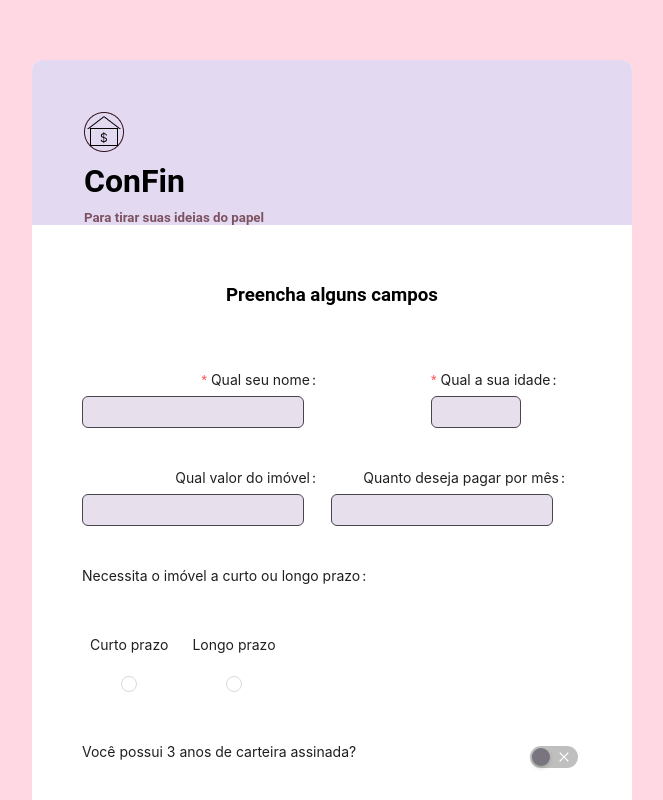
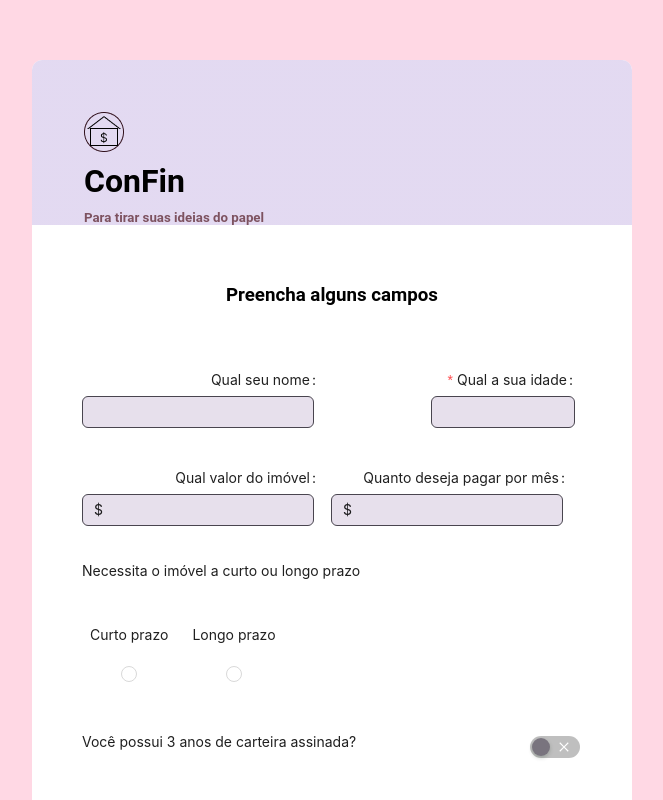
Before and after one commit to IsabelaSucharski/confin.github.io, a React (Create React App) app in the folder sistema-consorcio-financiamento/: page /formulario in a window 1280 px wide. Shown: the top 800 px of the page, without its empty margins (308-971 px from the left). Built offline with nearby package versions, Linux system fonts and the light colour scheme.

Commit message:
fixes in input number

```diff
--- a/sistema-consorcio-financiamento/src/pages/Formulario/index.tsx
+++ b/sistema-consorcio-financiamento/src/pages/Formulario/index.tsx
@@ -17,7 +17,7 @@ export const Formulario: React.FC = () => {
       <h3>Preencha alguns campos</h3>
       <Form
         name="basic"
-        wrapperCol={{ span: 22 }}
+        wrapperCol={{ span: 23 }}
         onFinish={onFinish}
         style={{
           width: "500px",
@@ -29,12 +29,7 @@ export const Formulario: React.FC = () => {
         autoComplete="off"
       >
         <Input.Group compact>
-          <Form.Item
-            name="nome"
-            label="Qual seu nome"
-            rules={[{ required: true, message: "Por favor insira seu nome" }]}
-            style={{ width: "70%" }}
-          >
+          <Form.Item name="nome" label="Qual seu nome" style={{ width: "70%" }}>
             <Input />
           </Form.Item>
           <Form.Item
@@ -53,14 +48,24 @@ export const Formulario: React.FC = () => {
             label="Qual valor do imóvel"
             style={{ width: "50%" }}
           >
-            <Input />
+            <InputNumber
+              formatter={(value) =>
+                `$ ${value}`.replace(/\B(?=(\d{3})+(?!\d))/g, ",")
+              }
+              parser={(value) => value!.replace(/\$\s?|(,*)/g, "")}
+            />
           </Form.Item>
           <Form.Item
             name="valorMensal"
             label="Quanto deseja pagar por mês"
             style={{ width: "50%" }}
           >
-            <Input />
+            <InputNumber
+              formatter={(value) =>
+                `$ ${value}`.replace(/\B(?=(\d{3})+(?!\d))/g, ",")
+              }
+              parser={(value) => value!.replace(/\$\s?|(,*)/g, "")}
+            />
           </Form.Item>
         </Input.Group>
         <Input.Group
@@ -69,13 +74,15 @@ export const Formulario: React.FC = () => {
             alignItems: "center",
             justifyContent: "space-between",
             marginBottom: "15px",
+            width: "100%",
           }}
         >
-          <Form.Item
-            name="prazo"
-            label="Necessita o imóvel a curto ou longo prazo"
-          >
-            <Radio.Group>
+          <Form.Item name="prazo" style={{ width: "100%" }}>
+            <span style={{ width: "50%" }}>
+              Necessita o imóvel a curto ou longo prazo
+            </span>
+
+            <Radio.Group style={{ width: "50%" }}>
               <Radio value={1}>Curto prazo</Radio>
               <Radio value={2}>Longo prazo</Radio>
             </Radio.Group>
--- a/sistema-consorcio-financiamento/src/pages/Formulario/styles.css
+++ b/sistema-consorcio-financiamento/src/pages/Formulario/styles.css
@@ -14,6 +14,7 @@
 .ant-input-number {
   background-color: #E7E0EC;
   border-color: #49454F;
+  width: 100%;
 }
 
 .ant-input {
@@ -25,8 +26,6 @@
 .ant-row {
   display: block;
 }
-
-
 
 .ant-radio-wrapper {
   display: flex;
@@ -71,7 +70,7 @@
 }
 
 :where(.css-dev-only-do-not-override-1n7nwfa).ant-switch:hover:not(.ant-switch-disabled) {
-  background: #6750A4;
+  background: #FFD8E4;
   opacity: 0.5;
 }
 
@@ -83,3 +82,7 @@
   color: #79747E;
 
 }
+
+:where(.css-dev-only-do-not-override-1n7nwfa).ant-input-number .ant-input-number-in-form-item {
+  width: 100%;
+}
```
